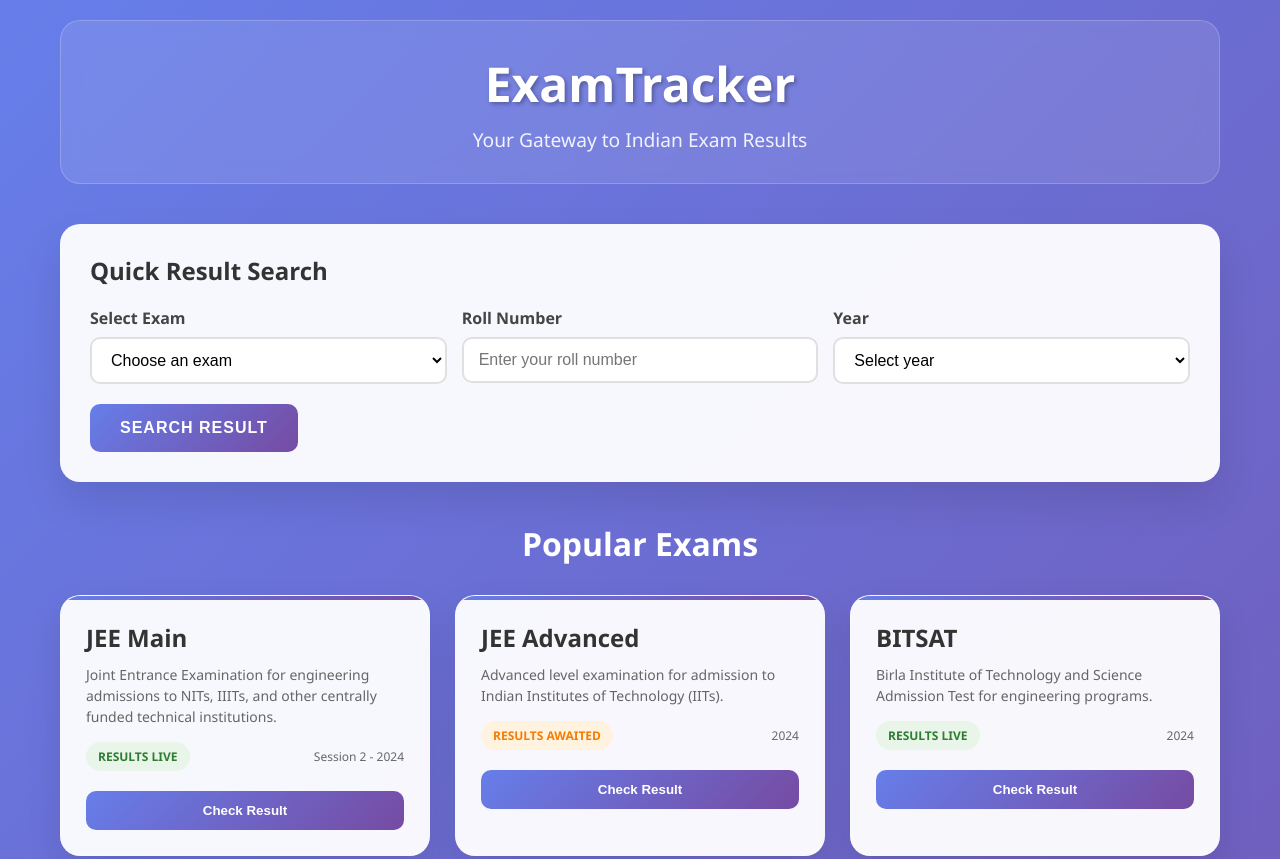
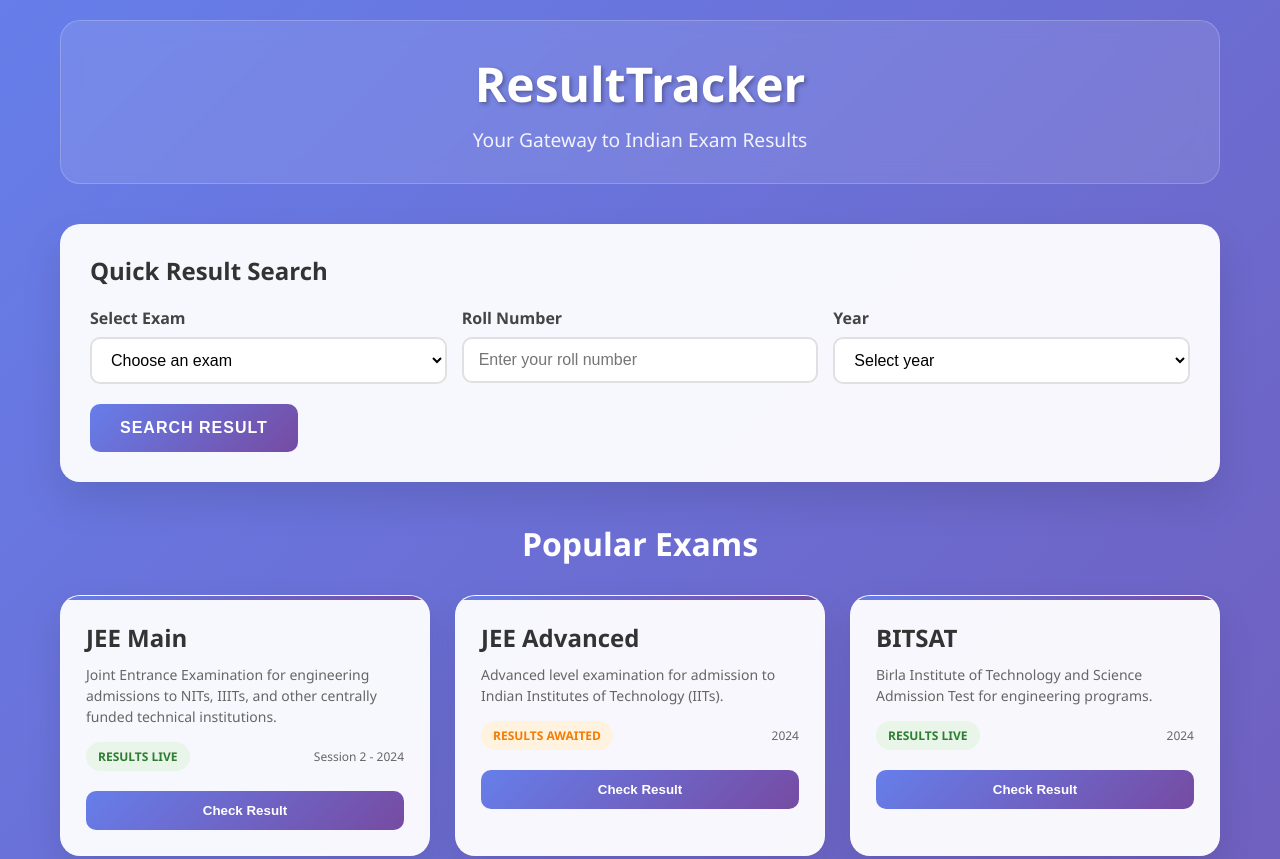
Before and after one commit to SHRISH-isback/SHRISH-isback.github.io, a plain HTML site: page index.html in a window 1280 px wide. Shown: the top 859 px of the page. Drawn offline with Linux system fonts and the light colour scheme.

Commit message:
changed name

```diff
--- a/index.html
+++ b/index.html
@@ -9,7 +9,7 @@
 <body>
     <div class="container">
         <div class="header">
-            <h1>ExamTracker</h1>
+            <h1>ResultTracker</h1>
             <p>Your Gateway to Indian Exam Results</p>
         </div>
         <div class="search-section">
```
